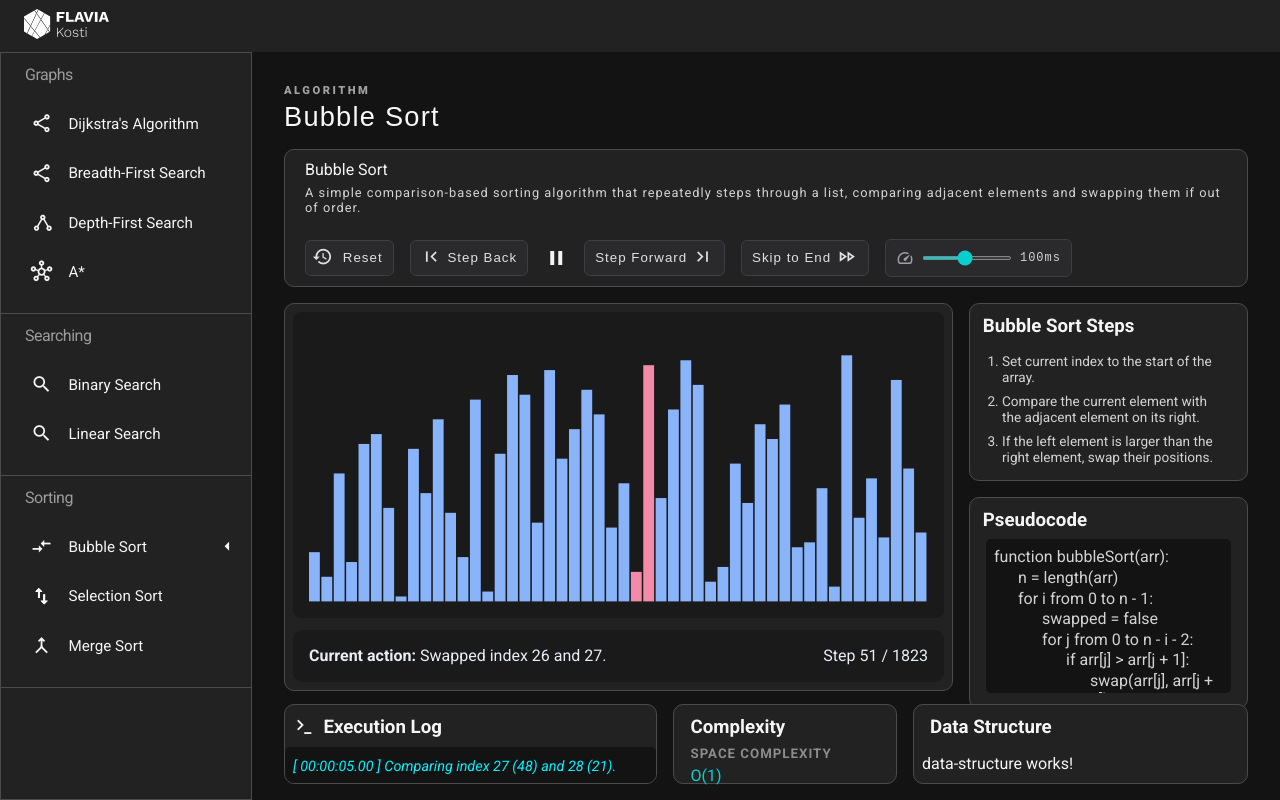
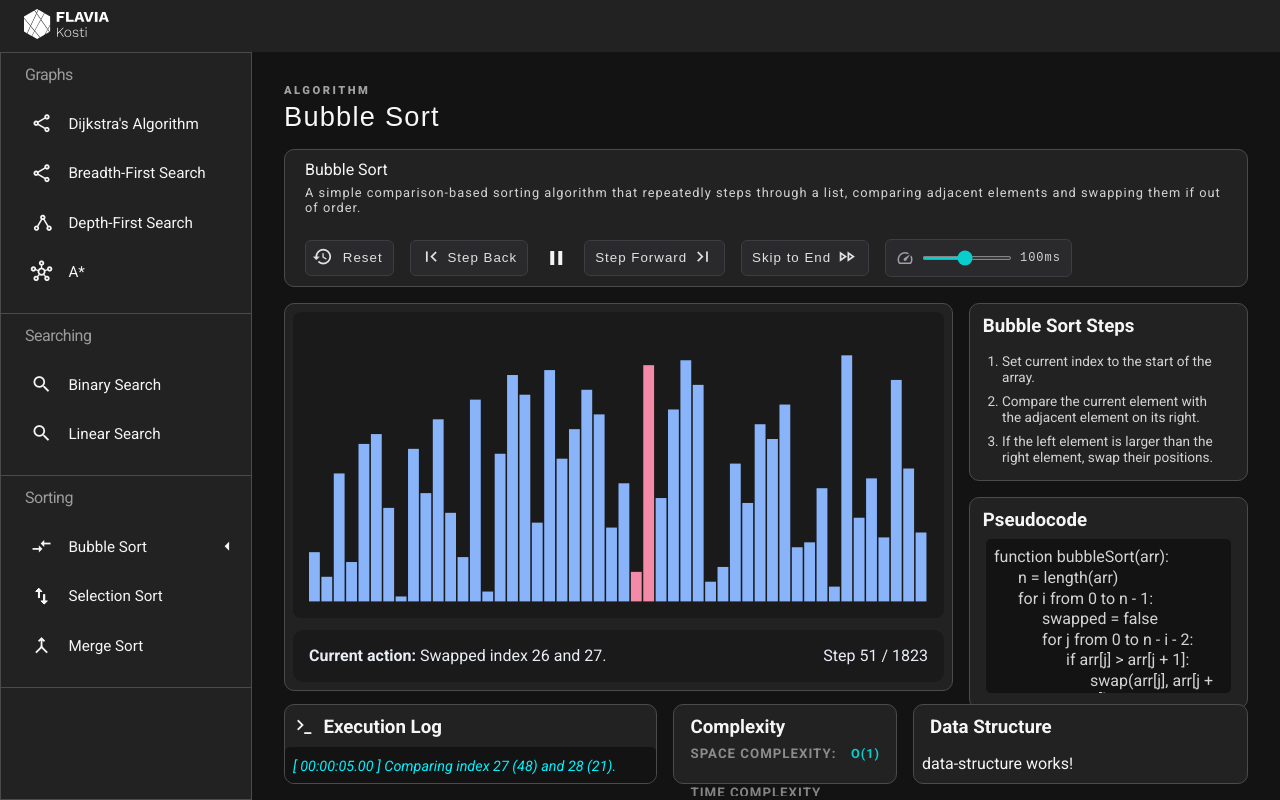
Before and after one commit to flavia3107/algorithm-visualizer, an Angular app: page / in a window 1280 px wide. Built offline with nearby package versions, Linux system fonts and the light colour scheme.

Commit message:
Algorithm-Visualizer: Complexity Details - P14

```diff
--- a/src/app/components/complexity-info/complexity-info.html
+++ b/src/app/components/complexity-info/complexity-info.html
@@ -1,18 +1,16 @@
 @let algorithm = activeAlgorithm();
-<div class="flex-column main-container">
-	<div class="pseudocode">
-		<h5>Space Complexity</h5>
-		<p class="complexity-details item">
-			<span class="value">{{algorithm.spaceComplexity}}</span>
-		</p>
-	</div>
+<div class="flex-column main-container space-between">
+	<h5 class="flex-row space-between">
+		<span class="title">Space Complexity:</span>
+		<span class="value">{{algorithm.spaceComplexity}}</span>
+	</h5>
 	<div class="details">
-		<h5> Time Complexity</h5>
+		<h5 class="title"> Time Complexity</h5>
 		<div class="complexity-details flex-row space-between">
 			@for(item of complexityItem; track item) {
 			<p class="flex-row item middle">
 				<label>{{item}}: </label>
-				<span class="value">{{algorithm.timeComplexity[item]}}</span>
+				<strong class="value">{{algorithm.timeComplexity[item]}}</strong>
 			</p>
 			}
 		</div>
--- a/src/app/components/complexity-info/complexity-info.scss
+++ b/src/app/components/complexity-info/complexity-info.scss
@@ -1,6 +1,5 @@
 h5 {
 	text-transform: uppercase;
-	opacity: 0.5;
 	letter-spacing: 1px;
 	margin: 0;
 }
@@ -25,14 +24,20 @@ h5 {
 
 .value {
 	color: #09cece;
+	font-size: 0.8rem;
 }
 
 .main-container {
 	gap: 1.5rem;
 	overflow: auto;
-	height: 75%;
+	height: 80%;
 }
 
 .complexity-details {
 	flex-wrap: wrap;
+	gap: 0 0.5rem;
 }
+
+.title {
+	opacity: 0.5;
+}
```
